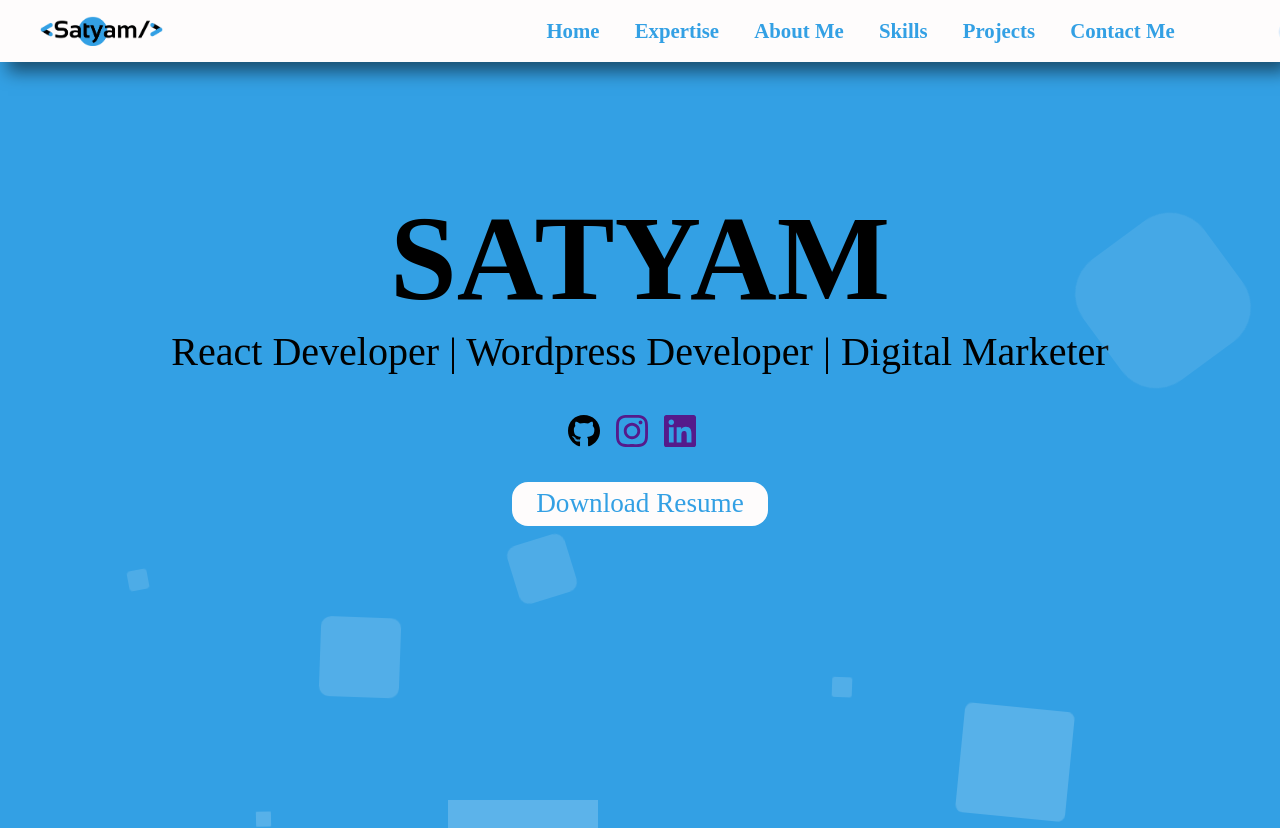
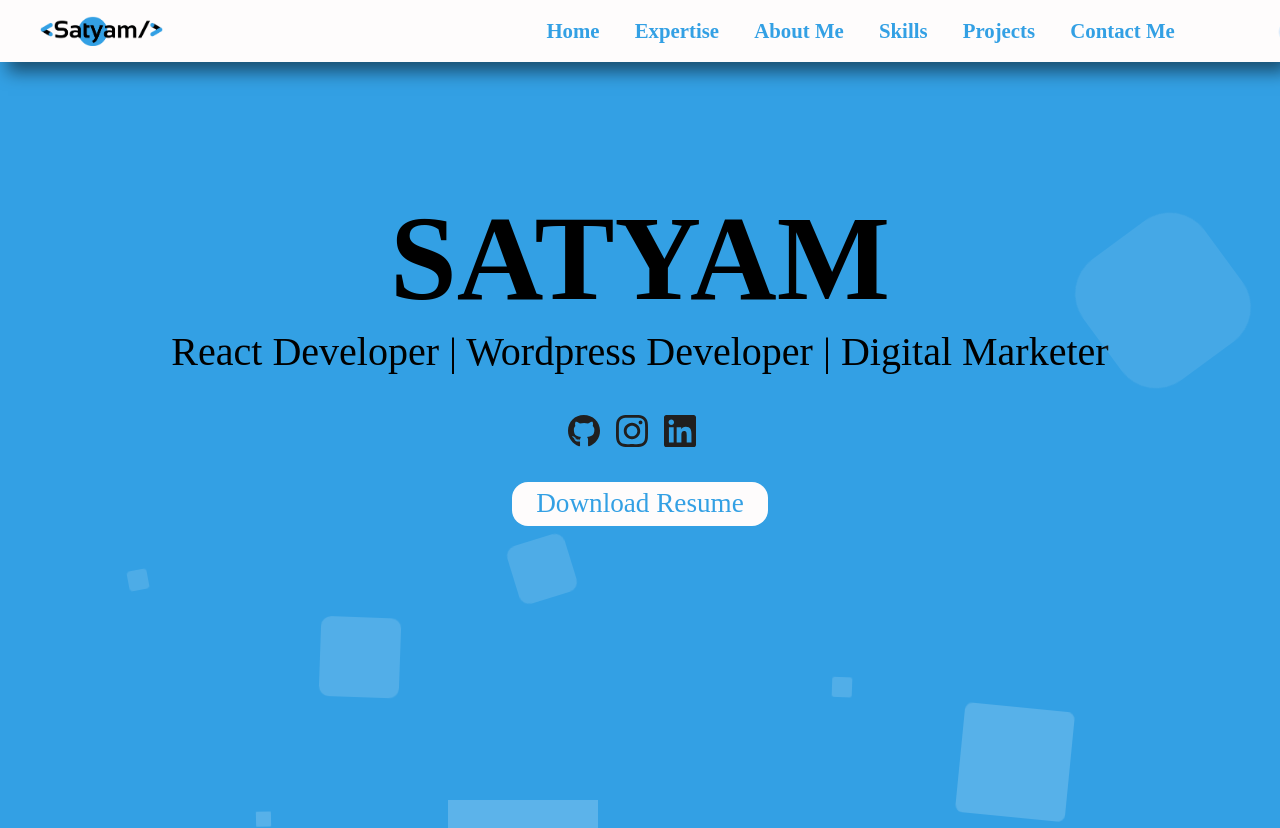
Before and after one commit to Satyam-web3/Portfolio, a React (Vite) app: page / in a window 1280 px wide. Shown: the top 828 px of the page. Built offline with nearby package versions, Linux system fonts and the light colour scheme.

Commit message:
small changes

```diff
--- a/src/App.css
+++ b/src/App.css
@@ -273,6 +273,12 @@ body {
 
 .dark-mode .myname button{
   color: var(--black-color);
+}
+.myname .icons a{
+  color: var(--black-color);
+}
+.dark-mode .myname .icons a{
+  color: var(--white-color);
 }
 /* first section */
 
--- a/src/components/home.jsx
+++ b/src/components/home.jsx
@@ -54,7 +54,7 @@ export default function Home() {
                     <h1>Satyam</h1>
                     <p>React Developer | Wordpress Developer | Digital Marketer</p>
                     <div className='icons'>
-                        <a href='https://github.com/Satyam020905'><FaGithub style={{ paddingRight: '1rem',color:'black' }} /></a>
+                        <a href='https://github.com/Satyam020905'><FaGithub style={{ paddingRight: '1rem' }} /></a>
                         <a href=''><FaInstagram style={{ paddingRight: '1rem' }} /></a>
                         <a href=''><FaLinkedin style={{ paddingRight: '1rem' }} /></a>
                     </div>
```
